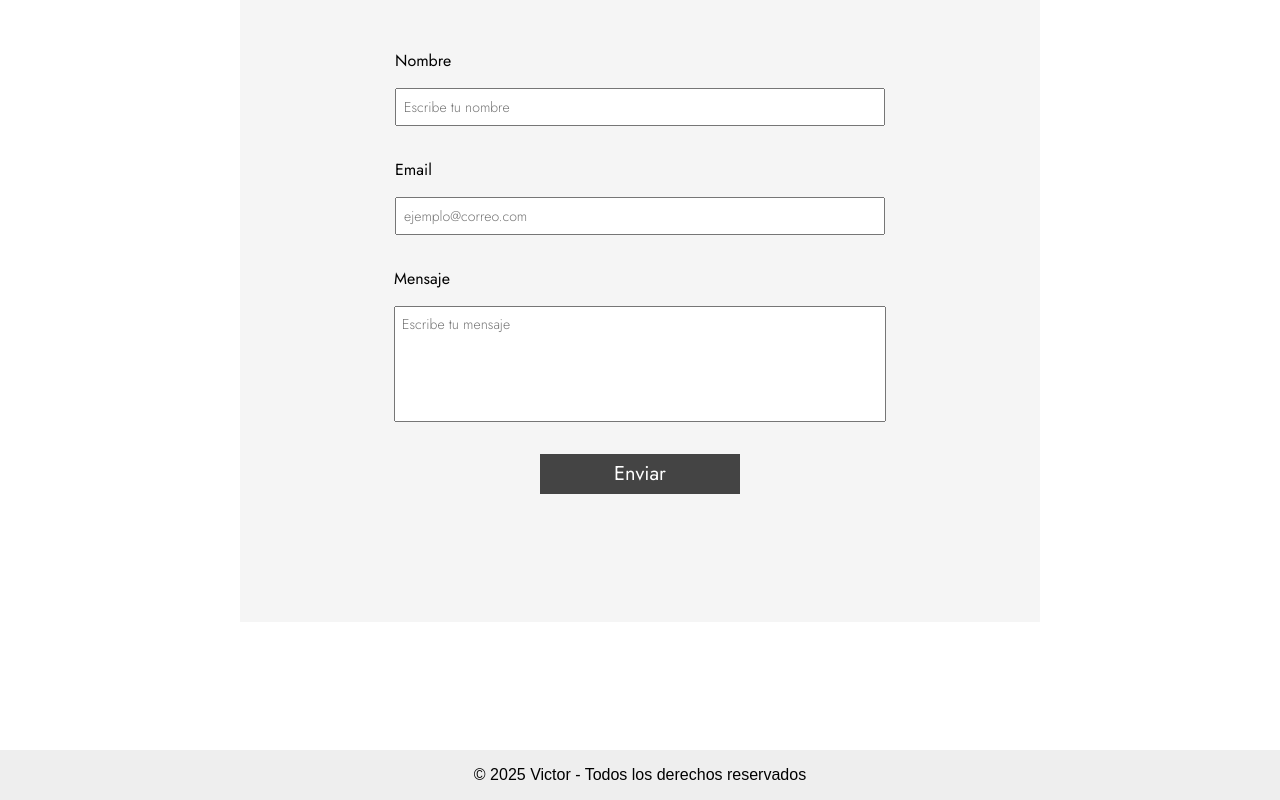
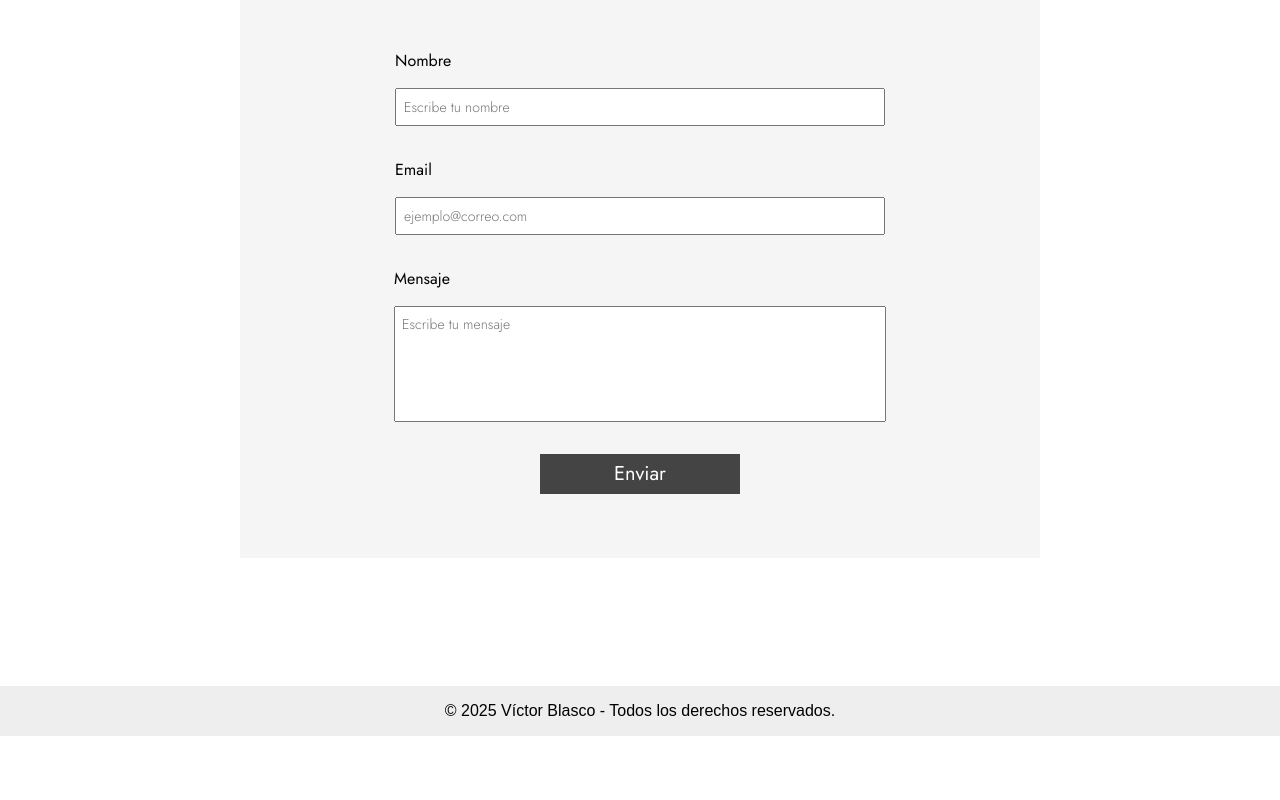
Before and after one commit to VictorBlasco5/portfolio, a Next.js app: page / in a window 1280 px wide. Shown: the part 2284-3084 px from the top of the page. After the commit the page ends 3020 px from the top, so only its background shows below. Built offline with nearby package versions, Linux system fonts and the light colour scheme.

Commit message:
padding form

```diff
--- a/app/components/Footer.js
+++ b/app/components/Footer.js
@@ -1,7 +1,7 @@
 export default function Footer() {
   return (
     <footer style={{ background: '#eee', textAlign: 'center', padding: '1rem', marginTop: '2rem' }}>
-      © {new Date().getFullYear()} Victor - Todos los derechos reservados
+      © {new Date().getFullYear()} Víctor Blasco - Todos los derechos reservados.
     </footer>
   );
 }
--- a/styles/home.module.css
+++ b/styles/home.module.css
@@ -207,7 +207,7 @@
   margin: auto;
   width: 50em;
   height: auto;
-  padding: 4em 0em;
+  padding-top: 4em;
   color: black;
   gap: 2em;
   background-color: #f5f5f5;
```
